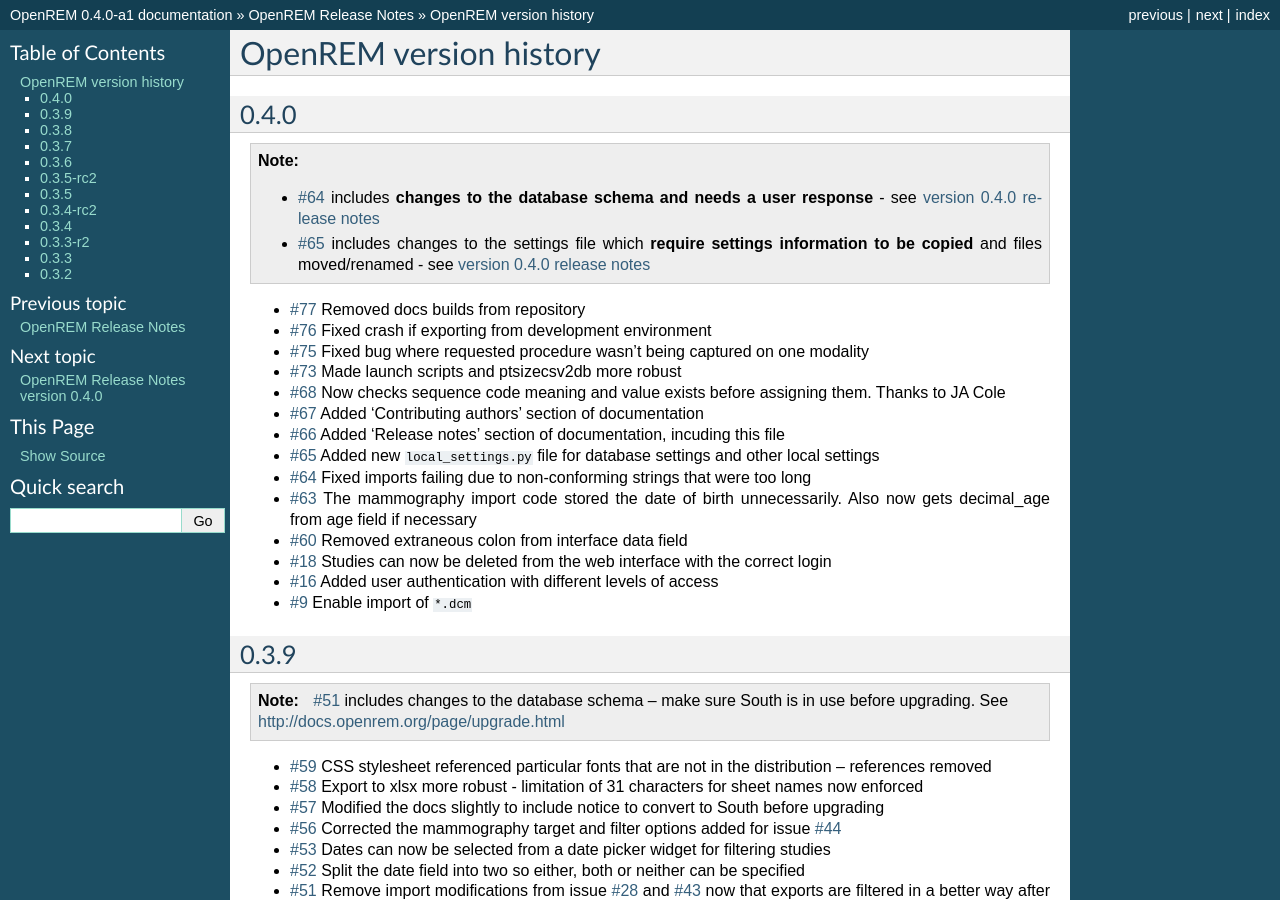
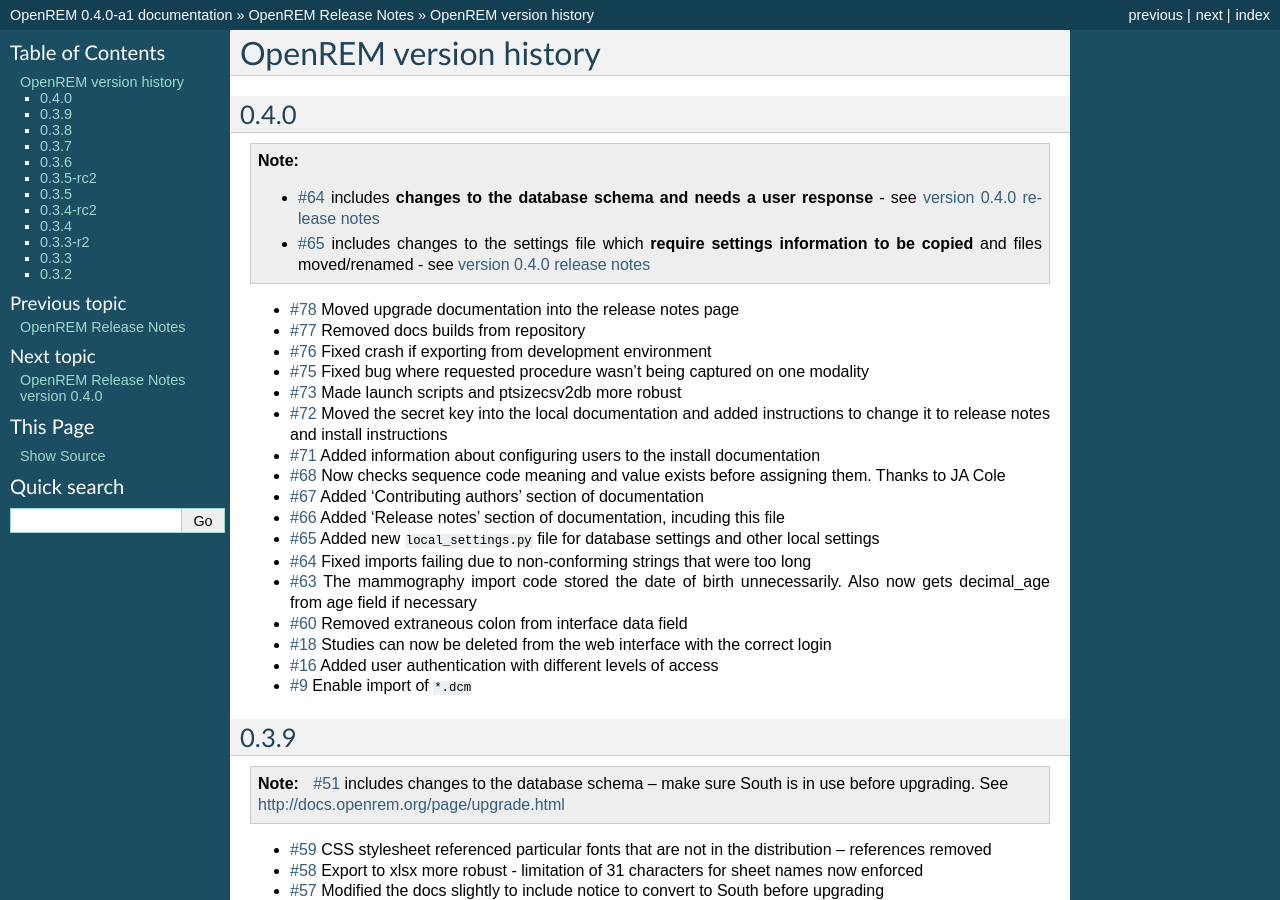
Before and after one commit to ckswilliams/modOpenREM, a Sphinx documentation site: the page built from docs/changes.rst, in a window 1280 px wide and 900 px high. Built offline with Sphinx 7.4.7, drawn with Linux system fonts in a browser that asks for light colours.

Commit message:
Updated changes docs. Refs #78, #72, #71.

```diff
--- a/docs/changes.rst
+++ b/docs/changes.rst
@@ -10,10 +10,13 @@
     * `#64`_ includes **changes to the database schema and needs a user response** - see `version 0.4.0 release notes <http://docs.openrem.org/page/release-0.4.0.html>`_
     * `#65`_ includes changes to the settings file which **require settings information to be copied** and files moved/renamed - see `version 0.4.0 release notes <http://docs.openrem.org/page/release-0.4.0.html>`_
 
+* `#78`_   Moved upgrade documentation into the release notes page
 * `#77`_   Removed docs builds from repository
 * `#76`_   Fixed crash if exporting from development environment
 * `#75`_   Fixed bug where requested procedure wasn't being captured on one modality
 * `#73`_   Made launch scripts and ptsizecsv2db more robust
+* `#72`_   Moved the secret key into the local documentation and added instructions to change it to release notes and install instructions
+* `#71`_   Added information about configuring users to the install documentation
 * `#68`_   Now checks sequence code meaning and value exists before assigning them. Thanks to JA Cole
 * `#67`_   Added 'Contributing authors' section of documentation
 * `#66`_   Added 'Release notes' section of documentation, incuding this file
```
